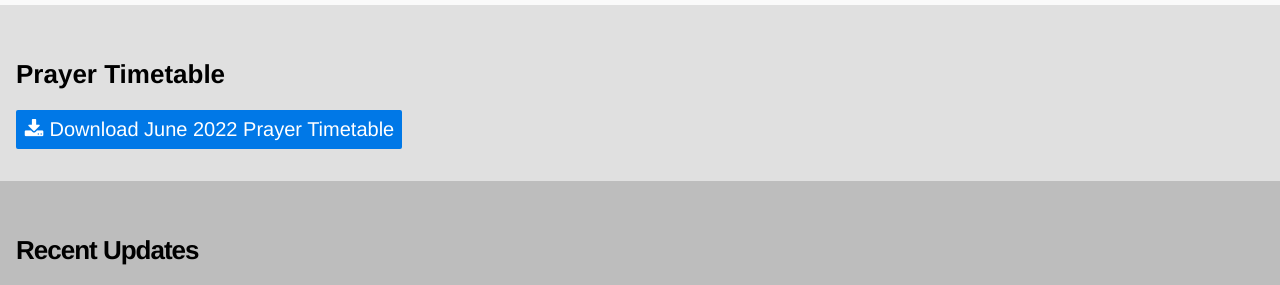
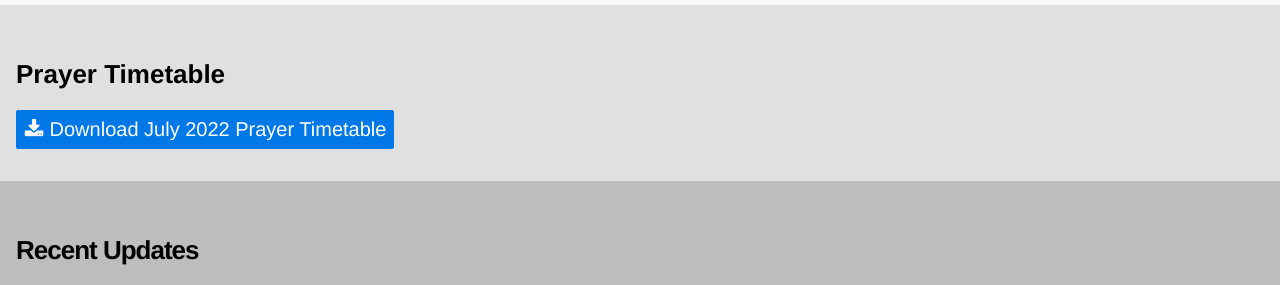
Before and after one commit to ecclesmosque/ecclesmosque.github.io, a Jekyll site: the page built from _pages/home.md, in a window 1280 px wide. Shown: the part 209-494 px from the top of the page. Built offline with Jekyll 4.4.1, drawn with Linux system fonts in a browser that asks for light colours; grey boxes are pictures that could not be loaded.

Commit message:
fix: July 2022 timetable

```diff
--- a/_data/timetable.yml
+++ b/_data/timetable.yml
@@ -1,3 +1,7 @@
+- id: 2022-07
+  label: July 2022
+  guid: 1hqbUyYijD44UiW0z1SFAT6Pk4cNvBOCf
+
 - id: 2022-06
   label: June 2022
   guid: 1XekC6rOvQZB_aWyeKHszyiGSjdwZYNoH
```
